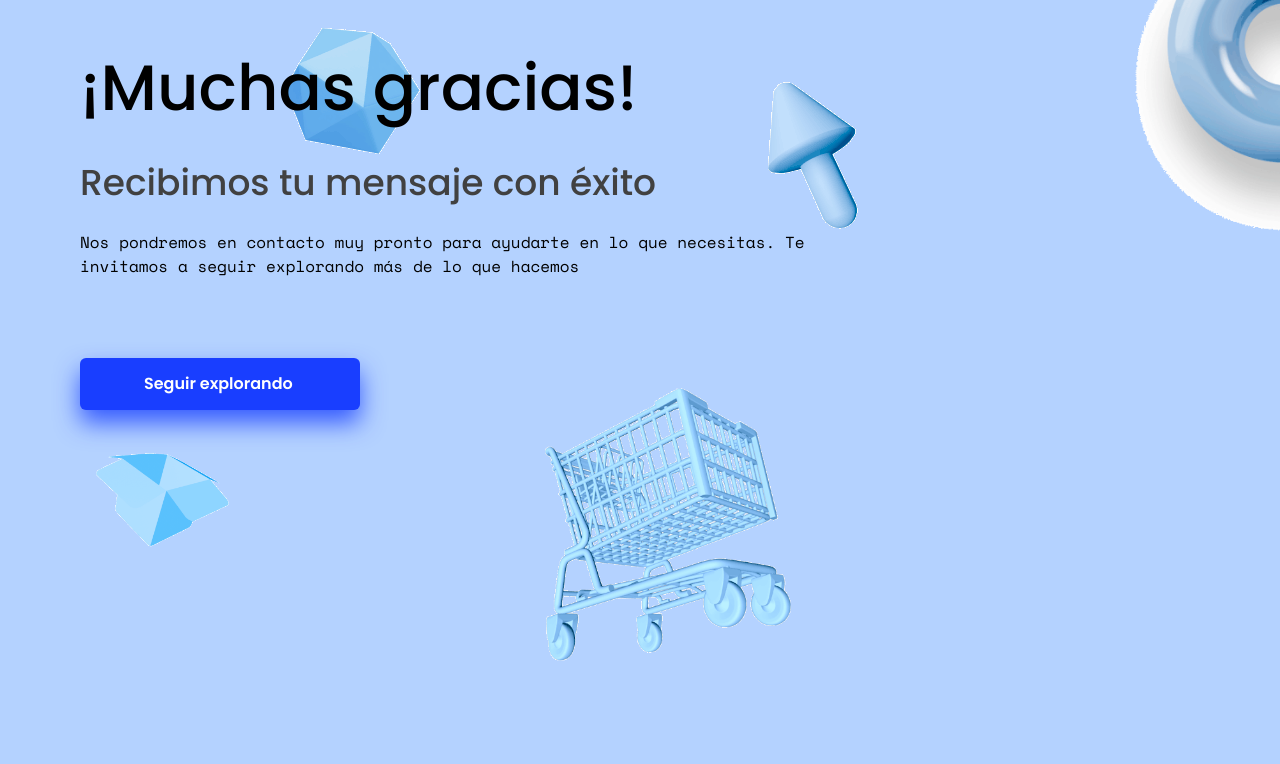
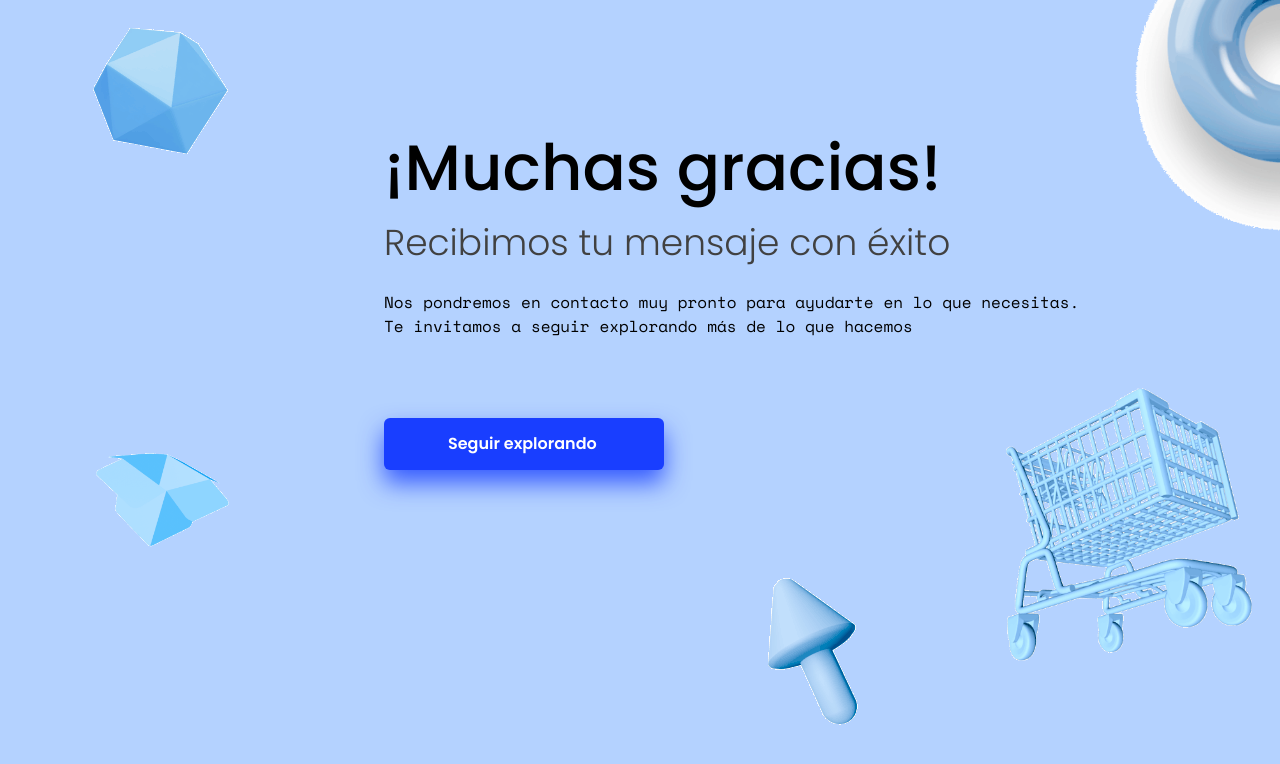
Before and after one commit to ZambranoBeicker/esedor_landingpage-web, a React (Create React App) app: page /#/gracias in a window 1280 px wide. Shown: the top 764 px of the page. Built offline with nearby package versions, Linux system fonts and the light colour scheme.

Commit message:
Update Gracias,Brands and Projects

```diff
--- a/src/Gracias.js
+++ b/src/Gracias.js
@@ -6,15 +6,15 @@ import Group3d from "./components/utilities/Group3d";
 const Gracias = ()=>{
 
   return(
-    <div className="overflow-hidden relative w-full my-index bg-blue-third px-4 lg:pl-10 h-screen">
-      <Group3d />
-      <div className="relative my-index md:w-8/12 sm:px-4 lg:pl-10 pt-10">
-        <h1 className="mb-5 text-3xl sm:text-4xl md:text-5xl lg:text-6xl font-medium">¡Muchas gracias!</h1>
-        <h3 className="text-lg sm:text-xl md:text-2xl lg:text-4xl text-gray-secondary mb-5">Recibimos tu mensaje con éxito</h3>
+    <div className="overflow-hidden relative w-full my-index bg-blue-third px-4 md:pt-20 xl:pl-48 h-screen">
+      <Group3d cart='cart-gracias' polygon="polygon-gracias" mushroom="mushroom-gracias"/>
+      <div className=" relative my-index sm:ml-32 sm:w-8/12 md:w-8/12 md:px-0 md:ml-48 pt-10">
+        <h1 className="mb-4 md:mb-0 text-4xl md:text-5xl lg:text-6xl font-medium">¡Muchas gracias!</h1>
+        <h3 className="text-lg sm:text-xl font-light md:text-2xl lg:text-4xl text-gray-secondary mb-5">Recibimos tu mensaje con éxito</h3>
         <p className="text-sm md:text-base text-gray-second mb-4 lg:mb-20">Nos pondremos en contacto muy pronto para ayudarte en lo que necesitas. Te invitamos a seguir explorando más de lo que hacemos</p>
       </div>
 
-      <ArrowCta  title="Seguir explorando" containerClass="ml-0 sm:ml-4 relative my-index rounded-md w-40 lg:w-2/12 my-10 bg-blue lg:ml-10 text-shadow " ctaClass="mx-auto" adapt={true} route="gracias"/>
+      <ArrowCta  title="Seguir explorando" containerClass="ml-0 relative my-index sm:mt-16 rounded-md w-40 lg:w-2/12 my-10 bg-blue sm:ml-32 md:ml-48 text-shadow " ctaClass="mx-auto" adapt={true} route="gracias"/>
     </div>
   )
 }
--- a/src/components/Brands.js
+++ b/src/components/Brands.js
@@ -49,12 +49,12 @@ const Brands = ()=>{
 
 
       return (
-          <section id="brands" className="almost-screen flex flex-wrap w-full lg:pt-10 lg:px-8 xl:px-16">
+          <section id="brands" className="almost-screen flex flex-wrap w-full lg:pt-32 lg:px-8 xl:px-16">
               <div className="hidden lg:flex flex-wrap w-8/12">
               {brands}
               </div>
               <div className="hidden lg:block w-full md:w-3/12 ml-auto">
-              <h2 className="xl:text-6xl lg:text-5xl sm:text-4xl text-semibig my-10 md:mt-40 md:mb-0">Nuestros aliados</h2>
+              <h2 className="xl:text-6xl lg:text-5xl sm:text-4xl text-semibig my-10 md:mt-56 md:mb-0">Nuestros aliados</h2>
               </div>
               <div className="lg:hidden w-full my-10">
               <h2 className="brands-title md:text-6xl text-center text-semibig my-10 ">Nuestros aliados</h2>
--- a/src/components/Projects.js
+++ b/src/components/Projects.js
@@ -27,11 +27,11 @@ const Projects = () =>{
                   />
               </div>
               <div className="hidden lg:block my-32 text-white xl:my-40">
-                <h5 className="cursor-auto projects__arrow-cta">SIGUIENTE</h5>
+                <a href="#this" target="_blank" className="cursor-pointer projects__arrow-cta">VISITAR WEB</a>
                 <img src="images/arrow-2.png" alt="arrow-2"/>
               </div>
               <div className="mt-5 ml-auto text-white w-40 text-bold text-right lg:hidden">
-                 <a href="#this" className="border-b border-black hover:border-white md:text-sm">VISITAR WEB</a>
+                 <a href="#this" target="_blank" className="border-b border-black hover:border-white md:text-sm">VISITAR WEB</a>
               </div>
             </div>
               <div className="projects__image hidden lg:block absolute w-8/12 right-0">
--- a/src/components/utilities/Group3d.js
+++ b/src/components/utilities/Group3d.js
@@ -1,21 +1,21 @@
 import React from 'react'
 
-const Group3d = () => {
+const Group3d = ({cart = 'cart', mushroom = 'mushroom', polygon = 'polygon', box = 'box', tonus = 'tonus'}) => {
   return (
     <React.Fragment>
-      <div className='hidden lg:block absolute cart top-0 w-4/12 send-backward'>
+      <div className={'hidden lg:block absolute top-0 w-4/12 send-backward ' + cart}>
         <img src="images/carrito_3d.gif" alt="cart3d"/>
       </div>
-      <div className='hidden mushroom lg:block absolute top-0 right-0 w-3/12 send-backward'>
+      <div className={'hidden lg:block absolute top-0 right-0 w-3/12 send-backward ' + mushroom}>
         <img src="images/Puntero_3d.gif" alt="cart3d"/>
       </div>
-      <div className='hidden polygon lg:block absolute bottom right-0 w-2/12 send-backward'>
+      <div className={'hidden lg:block absolute bottom right-0 w-2/12 send-backward ' + polygon}>
         <img src="images/polygon_3d.gif" alt="cart3d"/>
       </div>
-      <div className='hidden box lg:block absolute bottom right-0 w-2/12 send-backward'>
+      <div className={'hidden lg:block absolute bottom right-0 w-2/12 send-backward ' + box}>
         <img src="images/Box_3d.gif" alt="cart3d"/>
       </div>
-      <div className='hidden tonus lg:block absolute bottom right-0 w-3/12 send-backward'>
+      <div className={'hidden lg:block absolute bottom right-0 w-3/12 send-backward ' + tonus}>
         <img src="images/dona_3d.gif" alt="cart3d"/>
       </div>
     </React.Fragment>
--- a/src/sass/_hero.scss
+++ b/src/sass/_hero.scss
@@ -12,6 +12,10 @@
  top:37%;
  left: 34%;
 }
+.cart-gracias{
+ top:37%;
+ left: 70%;
+}
 .box{
  top:47%;
  left: 5%;
@@ -20,9 +24,17 @@
  top:8%;
  left: 55%;
 }
+.mushroom-gracias{
+ top:70%;
+ left: 55%;
+}
 .polygon{
  top:0%;
  left: 20%;
+}
+.polygon-gracias{
+ top:0%;
+ left: 5%;
 }
 .tonus{
  top:-10%;
```
